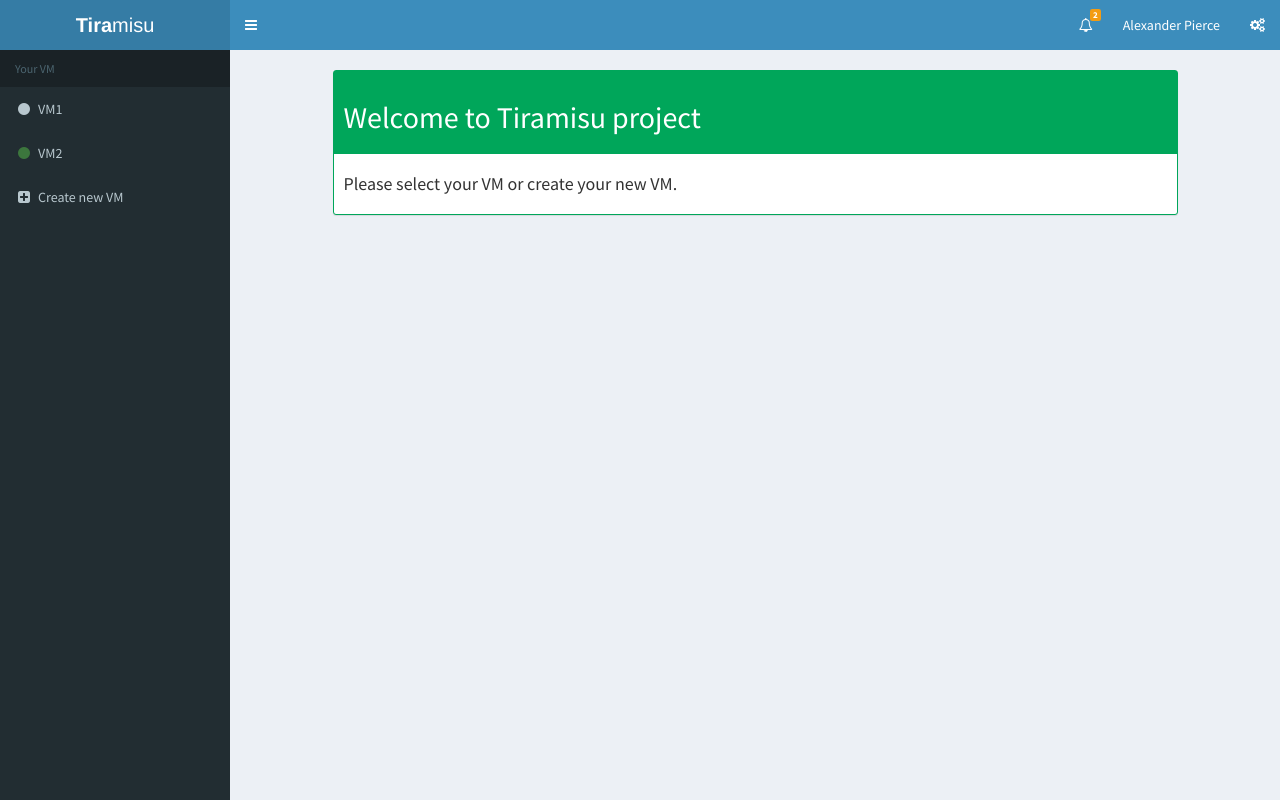
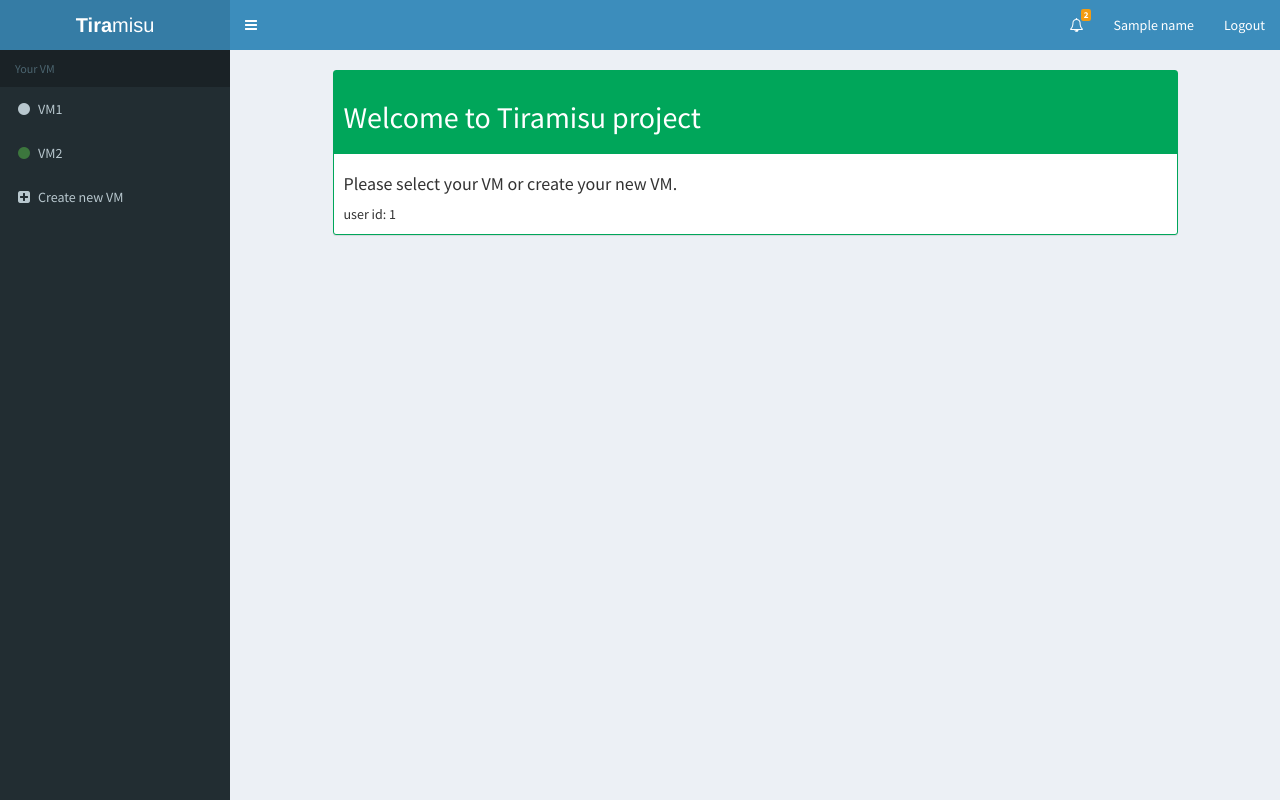
Before and after one commit to siilverice/cloud_group5, a Django app: template cloud_group5/cloud_group5/templates/index.html in a window 1280 px wide. Run offline with Django 3.2, Linux system fonts and the light colour scheme; the template is opened without the code that fills it: most values are stand-ins (such as "Sample title", 1, 10 or a date in 2020); some libraries are stand-ins or nearby versions.

Commit message:
complete login, logout system

```diff
--- a/cloud_group5/cloud_group5/templates/index.html
+++ b/cloud_group5/cloud_group5/templates/index.html
@@ -7,9 +7,9 @@
 <div class="col-md-10">
 	<div class="box box-solid box-success">
 		<div class="box-header">
-			<h2>Welcome to Tiramisu project</h2>
+		<h2>Welcome to Tiramisu project</h2>
 		</div>
-		<div class="box-body"><h4>Please select your VM or create your new VM.</h4></div>
+		<div class="box-body"><h4>Please select your VM or create your new VM.</h4>user id: {{id}}</div>
 	</div>
 </div>
 <div class="col-md-1"></div>
--- a/cloud_group5/cloud_group5/templates/starter.html
+++ b/cloud_group5/cloud_group5/templates/starter.html
@@ -101,21 +101,20 @@ desired effect
               <li class="footer"><a href="#">View all</a></li>
             </ul>
           </li>
+          <li class="dropdown user user-menu">
+            <!-- Menu Toggle Button -->
+            <a href="../logout">
+              <span class="hidden-xs">{{name}}</span>
+            </a>
 
+          </li>
           <!-- User Account Menu -->
           <li class="dropdown user user-menu">
             <!-- Menu Toggle Button -->
-            <a href="">
-              <!-- The user image in the navbar-->
-
-              <!-- hidden-xs hides the username on small devices so only the image appears. -->
-              <span class="hidden-xs">Alexander Pierce</span>
+            <a href="../logout">
+              <span class="hidden-xs">Logout</span>
             </a>
 
-          </li>
-          <!-- Control Sidebar Toggle Button -->
-          <li>
-            <a href="#" data-toggle="control-sidebar"><i class="fa fa-gears"></i></a>
           </li>
         </ul>
       </div>
@@ -150,76 +149,6 @@ desired effect
   </div>
   <!-- /.content-wrapper -->
 
-  <!-- Control Sidebar -->
-  <aside class="control-sidebar control-sidebar-dark">
-    <!-- Create the tabs -->
-    <ul class="nav nav-tabs nav-justified control-sidebar-tabs">
-      <li class="active"><a href="#control-sidebar-home-tab" data-toggle="tab"><i class="fa fa-home"></i></a></li>
-      <li><a href="#control-sidebar-settings-tab" data-toggle="tab"><i class="fa fa-gears"></i></a></li>
-    </ul>
-    <!-- Tab panes -->
-    <div class="tab-content">
-      <!-- Home tab content -->
-      <div class="tab-pane active" id="control-sidebar-home-tab">
-        <h3 class="control-sidebar-heading">Recent Activity</h3>
-        <ul class="control-sidebar-menu">
-          <li>
-            <a href="javascript::;">
-              <i class="menu-icon fa fa-birthday-cake bg-red"></i>
-
-              <div class="menu-info">
-                <h4 class="control-sidebar-subheading">Langdon's Birthday</h4>
-
-                <p>Will be 23 on April 24th</p>
-              </div>
-            </a>
-          </li>
-        </ul>
-        <!-- /.control-sidebar-menu -->
-
-        <h3 class="control-sidebar-heading">Tasks Progress</h3>
-        <ul class="control-sidebar-menu">
-          <li>
-            <a href="javascript::;">
-              <h4 class="control-sidebar-subheading">
-                Custom Template Design
-                <span class="label label-danger pull-right">70%</span>
-              </h4>
-
-              <div class="progress progress-xxs">
-                <div class="progress-bar progress-bar-danger" style="width: 70%"></div>
-              </div>
-            </a>
-          </li>
-        </ul>
-        <!-- /.control-sidebar-menu -->
-
-      </div>
-      <!-- /.tab-pane -->
-      <!-- Stats tab content -->
-      <div class="tab-pane" id="control-sidebar-stats-tab">Stats Tab Content</div>
-      <!-- /.tab-pane -->
-      <!-- Settings tab content -->
-      <div class="tab-pane" id="control-sidebar-settings-tab">
-        <form method="post">
-          <h3 class="control-sidebar-heading">General Settings</h3>
-
-          <div class="form-group">
-            <label class="control-sidebar-subheading">
-              Report panel usage
-              <input type="checkbox" class="pull-right" checked>
-            </label>
-
-            <p>
-              Some information about this general settings option
-            </p>
-          </div>
-          <!-- /.form-group -->
-        </form>
-      </div>
-      <!-- /.tab-pane -->
-    </div>
-  </aside>
   <!-- /.control-sidebar -->
   <!-- Add the sidebar's background. This div must be placed
        immediately after the control sidebar -->
--- a/cloud_group5/tiramisu/urls.py
+++ b/cloud_group5/tiramisu/urls.py
@@ -5,6 +5,8 @@ from . import views
 urlpatterns = [
 	url(r'^$', views.home, name='home'),
 	url(r'^login/$', views.login, name='login'),
+	url(r'^logout/$', views.logout, name='logout'),
+	url(r'^loginsuccess/$', views.loginsuccess, name='loginsuccess'),
     url(r'^index/$', views.index, name='index'),
     url(r'^manage/$', views.manage, name='manage'),
     url(r'^post/requirements/$', views.change_requirements, name='change_requirements'),
```
Also changed, not shown: cloud_group5/cloud_group5/templates/login.html (+4 -3 lines), cloud_group5/tiramisu/views.py (+35 -1 lines).
